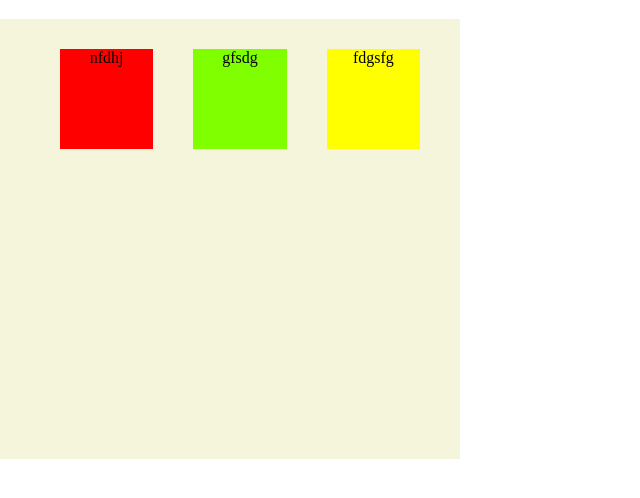
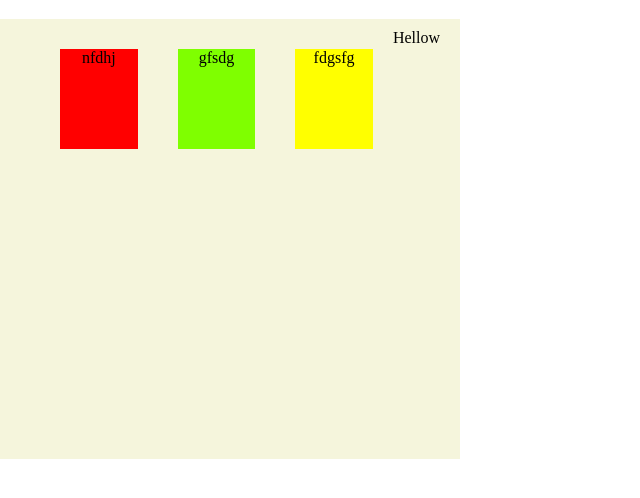
Before and after one commit to VitaliyKrymov/Sept2021Html, a plain HTML site: page index2.html in a window 1280 px wide. Shown: the part 74-572 px from the top of the page, without its empty margins (0-640 px from the left). Drawn offline with Linux system fonts and the light colour scheme.

Commit message:
Update index2.html

```diff
--- a/index2.html
+++ b/index2.html
@@ -19,7 +19,7 @@
 
     <p></p>
     <p></p>
-    <div></div>
+    <div>Hellow</div>
 
 </div>
 
```
